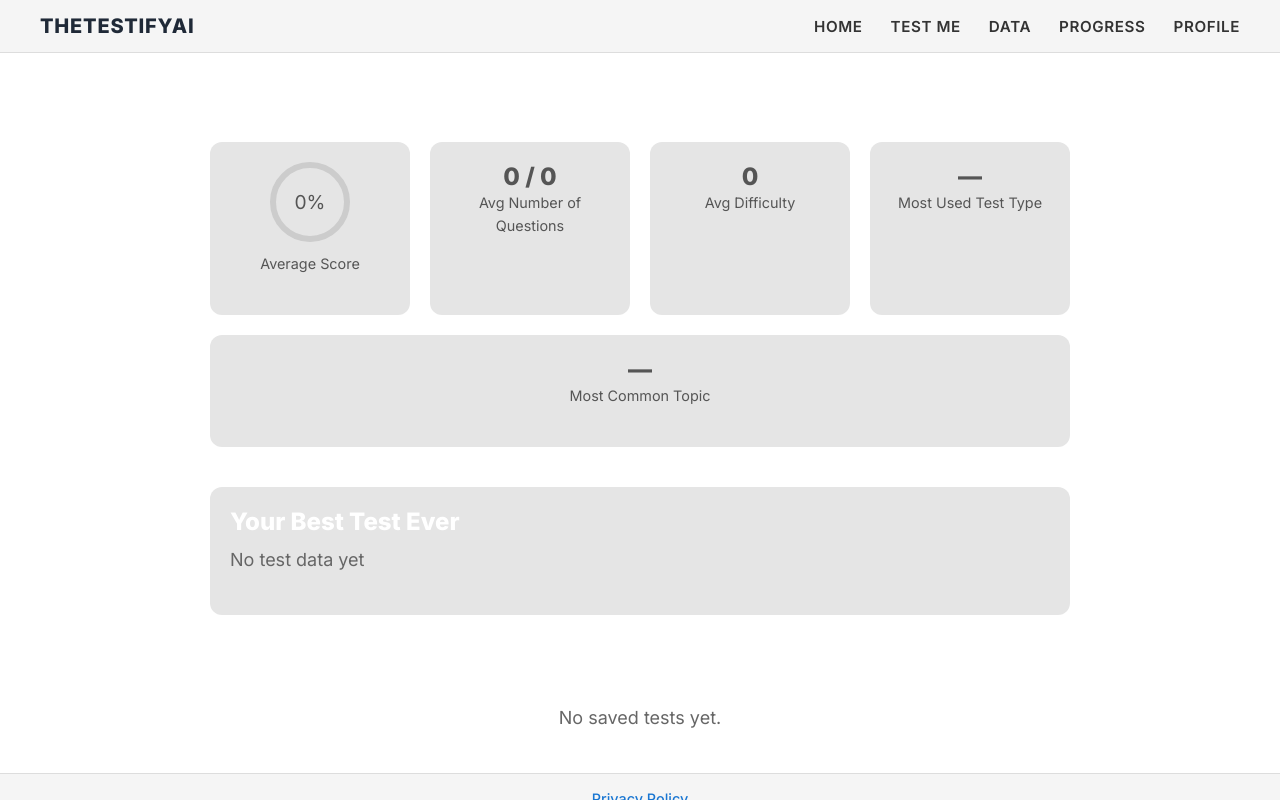
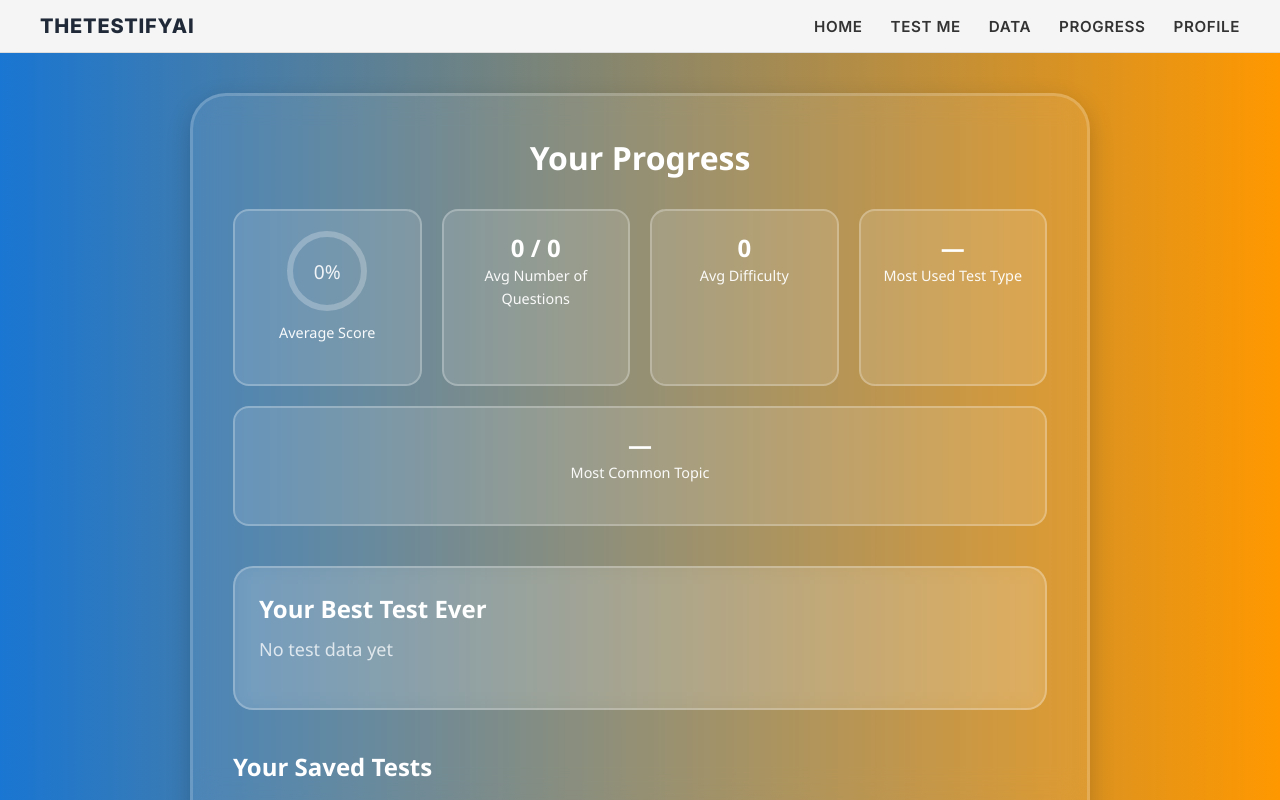
Before and after one commit to christensenandrew455-cell/Testifyai, a Next.js app: page /progress in a window 1280 px wide. Built offline with nearby package versions, Linux system fonts and the light colour scheme.

Commit message:
Update page.js

```diff
--- a/app/progress/page.js
+++ b/app/progress/page.js
@@ -3,40 +3,70 @@
 import { useState, useEffect } from "react";
 
 export default function ProgressPage() {
-  // Placeholder test data (will be replaced with Firestore later)
-  const [tests, setTests] = useState([]); // empty means grey UI
+  // Placeholder test data
+  const [tests, setTests] = useState([]);
   const [loading, setLoading] = useState(true);
 
   useEffect(() => {
-    // TODO: Replace with Firestore fetch
     setTimeout(() => {
-      setTests([]); // keep empty for now so you see grey state
+      setTests([]); // keep empty for now so grey UI shows
       setLoading(false);
     }, 800);
   }, []);
 
   const grayCardStyle = {
-    background: "#e5e5e5",
-    borderRadius: "12px",
+    background: "rgba(255,255,255,0.12)",
+    borderRadius: "16px",
     padding: "20px",
     textAlign: "center",
     flex: 1,
     minWidth: "160px",
+    border: "2px solid rgba(255,255,255,0.25)",
+    color: "rgba(255,255,255,0.9)",
   };
 
   const cardStyle = {
-    background: "white",
-    borderRadius: "12px",
+    background: "rgba(255,255,255,0.18)",
+    backdropFilter: "blur(12px)",
+    borderRadius: "16px",
+    border: "3px solid rgba(255,255,255,0.35)",
     padding: "20px",
     textAlign: "center",
     flex: 1,
     minWidth: "160px",
-    boxShadow: "0 2px 10px rgba(0,0,0,0.1)",
+    color: "white",
+    boxShadow: "0 6px 20px rgba(0,0,0,0.18)",
   };
 
   return (
-    <div style={{ maxWidth: "900px", margin: "0 auto", padding: "20px" }}>
-      <h1 style={{ textAlign: "center", marginBottom: "30px" }}>Your Progress</h1>
+    <div
+      style={{
+        minHeight: "100vh",
+        width: "100vw",
+        background: "linear-gradient(90deg, #1976d2 0%, #ff9800 100%)",
+        display: "flex",
+        justifyContent: "center",
+        padding: "40px 20px",
+        color: "white",
+        fontFamily: "Segoe UI, Roboto, sans-serif",
+      }}
+    >
+      {/* Main Frosted Container */}
+      <div
+        style={{
+          width: "92%",
+          maxWidth: "900px",
+          backgroundColor: "rgba(255,255,255,0.08)",
+          backdropFilter: "blur(14px)",
+          borderRadius: "36px",
+          border: "3px solid rgba(255,255,255,0.18)",
+          padding: "40px",
+          boxShadow: "0 8px 24px rgba(0,0,0,0.18)",
+        }}
+      >
+        <h1 style={{ textAlign: "center", marginBottom: "30px", fontWeight: 800 }}>
+          Your Progress
+        </h1>
 
         {/* ===========================
             TOP FIVE STATS
@@ -58,57 +88,42 @@ export default function ProgressPage() {
                 height: "80px",
                 margin: "0 auto 10px",
                 borderRadius: "50%",
-              border: "6px solid #ccc",
+                border: "6px solid rgba(255,255,255,0.25)",
                 display: "flex",
                 justifyContent: "center",
                 alignItems: "center",
                 fontSize: "1.2rem",
-              color: "#555",
               }}
             >
-            {tests.length === 0 ? "0%" : "??%" /* replace later */}
+              {tests.length === 0 ? "0%" : "??%"}
             </div>
-          <p style={{ fontSize: "0.9rem", color: "#555" }}>Average Score</p>
+            <p style={{ fontSize: "0.9rem" }}>Average Score</p>
           </div>
 
           {/* AVG QUESTIONS */}
           <div style={tests.length === 0 ? grayCardStyle : cardStyle}>
-          <h2 style={{ margin: "0", color: "#555" }}>
+            <h2 style={{ margin: 0 }}>
               {tests.length === 0 ? "0 / 0" : "?? / ??"}
             </h2>
-          <p style={{ fontSize: "0.9rem", color: "#555" }}>
-            Avg Number of Questions
-          </p>
+            <p style={{ fontSize: "0.9rem" }}>Avg Number of Questions</p>
           </div>
 
           {/* AVG DIFFICULTY */}
           <div style={tests.length === 0 ? grayCardStyle : cardStyle}>
-          <h2 style={{ margin: "0", color: "#555" }}>
-            {tests.length === 0 ? "0" : "??"}
-          </h2>
-          <p style={{ fontSize: "0.9rem", color: "#555" }}>
-            Avg Difficulty
-          </p>
+            <h2 style={{ margin: 0 }}>{tests.length === 0 ? "0" : "??"}</h2>
+            <p style={{ fontSize: "0.9rem" }}>Avg Difficulty</p>
           </div>
 
           {/* MOST USED TEST TYPE */}
           <div style={tests.length === 0 ? grayCardStyle : cardStyle}>
-          <h2 style={{ margin: "0", color: "#555" }}>
-            {tests.length === 0 ? "—" : "??"}
-          </h2>
-          <p style={{ fontSize: "0.9rem", color: "#555" }}>
-            Most Used Test Type
-          </p>
+            <h2 style={{ margin: 0 }}>{tests.length === 0 ? "—" : "??"}</h2>
+            <p style={{ fontSize: "0.9rem" }}>Most Used Test Type</p>
           </div>
 
           {/* MOST USED TOPIC */}
           <div style={tests.length === 0 ? grayCardStyle : cardStyle}>
-          <h2 style={{ margin: "0", color: "#555" }}>
-            {tests.length === 0 ? "—" : "??"}
-          </h2>
-          <p style={{ fontSize: "0.9rem", color: "#555" }}>
-            Most Common Topic
-          </p>
+            <h2 style={{ margin: 0 }}>{tests.length === 0 ? "—" : "??"}</h2>
+            <p style={{ fontSize: "0.9rem" }}>Most Common Topic</p>
           </div>
         </div>
 
@@ -117,29 +132,38 @@ export default function ProgressPage() {
         ============================ */}
         <div
           style={{
-          background: tests.length === 0 ? "#e5e5e5" : "white",
-          borderRadius: "12px",
-          padding: "20px",
+            background:
+              tests.length === 0
+                ? "rgba(255,255,255,0.12)"
+                : "rgba(255,255,255,0.18)",
+            backdropFilter: "blur(10px)",
+            borderRadius: "20px",
+            padding: "24px",
             marginBottom: "40px",
-          boxShadow:
-            tests.length === 0 ? "none" : "0 2px 10px rgba(0,0,0,0.1)",
+            border: "2px solid rgba(255,255,255,0.25)",
           }}
         >
-        <h2 style={{ marginBottom: "10px" }}>Your Best Test Ever</h2>
+          <h2 style={{ marginBottom: "10px", fontWeight: 700 }}>
+            Your Best Test Ever
+          </h2>
           {tests.length === 0 ? (
-          <p style={{ color: "#666" }}>No test data yet</p>
+            <p style={{ opacity: 0.8 }}>No test data yet</p>
           ) : (
-          <p>Best test info will go here</p>
+            <p>Best test info goes here</p>
           )}
         </div>
 
         {/* ===========================
             SAVED TESTS LIST
         ============================ */}
-      <h2 style={{ marginBottom: "20px" }}>Your Saved Tests</h2>
+        <h2 style={{ marginBottom: "20px", fontWeight: 700 }}>
+          Your Saved Tests
+        </h2>
 
         {tests.length === 0 ? (
-        <p style={{ textAlign: "center", color: "#666" }}>No saved tests yet.</p>
+          <p style={{ textAlign: "center", opacity: 0.8 }}>
+            No saved tests yet.
+          </p>
         ) : (
           tests.map((test, index) => (
             <div
@@ -148,59 +172,56 @@ export default function ProgressPage() {
                 display: "flex",
                 justifyContent: "space-between",
                 alignItems: "center",
-              background: "white",
-              borderRadius: "10px",
+                background: "rgba(255,255,255,0.18)",
+                borderRadius: "12px",
                 padding: "15px",
                 marginBottom: "12px",
-              boxShadow: "0 1px 6px rgba(0,0,0,0.1)",
+                border: "2px solid rgba(255,255,255,0.25)",
+                backdropFilter: "blur(8px)",
+                color: "white",
               }}
             >
-            {/* Test info */}
               <div>
-              <h3 style={{ margin: 0 }}>{test.topic}</h3>
-              <p style={{ margin: 0, color: "#666" }}>
+                <h3 style={{ margin: 0, fontWeight: 700 }}>{test.topic}</h3>
+                <p style={{ margin: 0, opacity: 0.9 }}>
                   Score: {test.score}% — {test.questions} questions
                 </p>
               </div>
 
-            {/* Buttons */}
               <div style={{ display: "flex", gap: "12px" }}>
-              {/* Restart */}
                 <button
                   style={{
                     padding: "8px 12px",
-                  border: "none",
-                  background: "#1976d2",
+                    background: "rgba(25,118,210,0.4)",
+                    border: "2px solid rgba(255,255,255,0.25)",
                     color: "white",
-                  borderRadius: "6px",
+                    borderRadius: "8px",
                     cursor: "pointer",
                   }}
                 >
                   ↺
                 </button>
 
-              {/* View */}
                 <button
                   style={{
                     padding: "8px 12px",
-                  border: "none",
-                  background: "#555",
+                    background: "rgba(255,255,255,0.25)",
+                    border: "2px solid rgba(255,255,255,0.25)",
                     color: "white",
-                  borderRadius: "6px",
+                    borderRadius: "8px",
                     cursor: "pointer",
                   }}
                 >
                   👁
                 </button>
 
-              {/* Delete */}
                 <button
                   style={{
                     padding: "8px 12px",
-                  border: "none",
-                  background: "#d32f2f",
+                    background: "rgba(211,47,47,0.5)",
+                    border: "2px solid rgba(255,255,255,0.25)",
                     color: "white",
-                  borderRadius: "6px",
+                    borderRadius: "8px",
                     cursor: "pointer",
                   }}
                 >
@@ -211,5 +232,6 @@ export default function ProgressPage() {
           ))
         )}
       </div>
+    </div>
   );
 }
```
Lines whose indentation alone changed are shown as unchanged.
